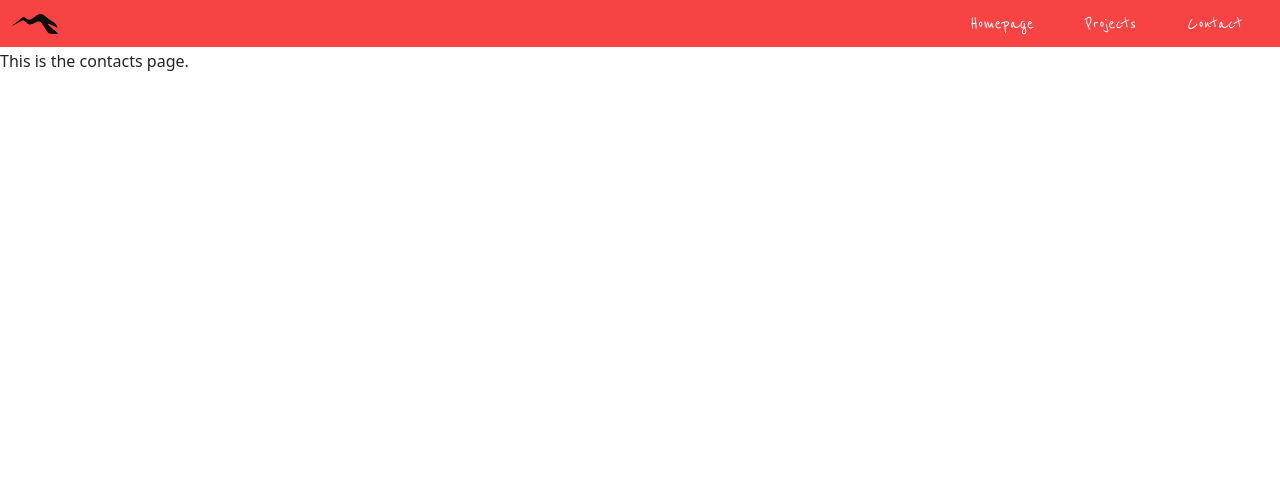
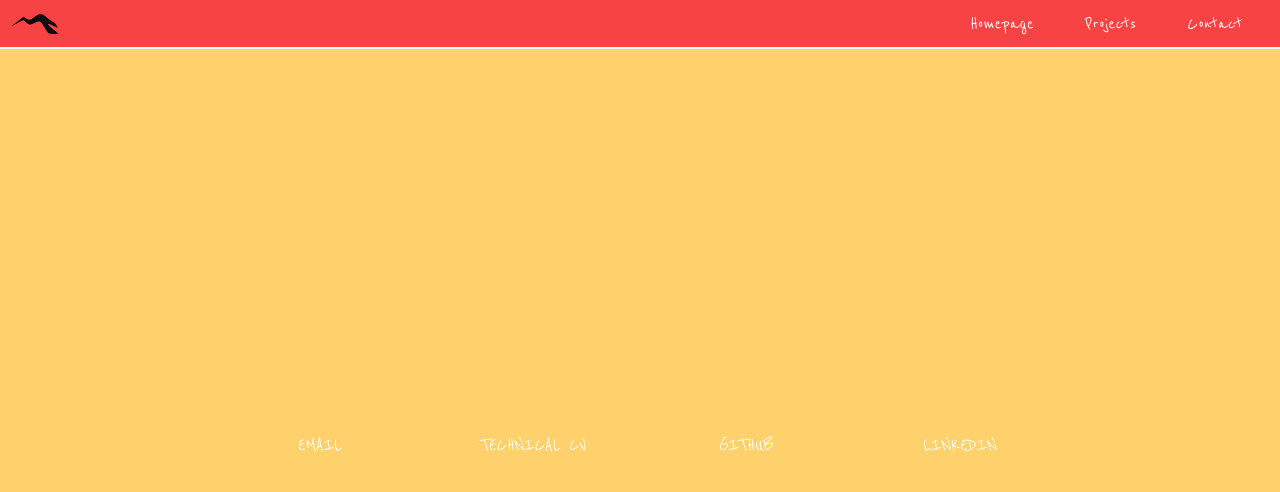
Before and after one commit to mitchjsutherland/ReactPortfolio, a React (Vite) app in the folder msreactportfolio/: page /contact in a window 1280 px wide. Shown: the top 492 px of the page. Built offline with nearby package versions, Linux system fonts and the light colour scheme.

Commit message:
Minor updates. Will follow up with tutor session on dynamic mapping

```diff
--- a/msreactportfolio/src/App.css
+++ b/msreactportfolio/src/App.css
@@ -110,6 +110,11 @@ a:-webkit-any-link {
 
 #hp-nav-home:hover, #hp-nav-projects:hover , #hp-nav-contact:hover {
   color: #FFD16C;
+}
+
+#navbarNavAltMarkup {
+  justify-content: flex-end;
+  /* display: inline-flex; */
 }
 
 
@@ -284,3 +289,26 @@ a:-webkit-any-link {
 
 
 /* CONTACT -------------------------------------------- */
+
+.maincontact {
+  background-color: #FFD16C;
+  width: 100vw;
+  height: 100vh;
+  margin: 0;
+  z-index: -1;
+}
+
+.contactbody {
+  width: 100vw;
+  height: 100vh;
+  margin: 0;
+}
+
+
+
+.contact-buttons h5 {
+  font-family: "Reenie Beanie", cursive;
+  font-weight: 400;
+  font-style: normal;
+  color: white;
+}
--- a/msreactportfolio/src/Contact.jsx
+++ b/msreactportfolio/src/Contact.jsx
@@ -1,9 +1,25 @@
 import React from 'react'
+
 
 function Contact() {
     return (
-        <div>
-            <p>This is the contacts page.</p>
+        <div className=" maincontact">
+            <div className="d-flex align-items-center justify-content-center text-center contactbody">
+                <div className="row col-8 align-items-center justify-content-center text-center contact-buttons">
+                    <div className="col">
+                        <h5>EMAIL</h5>
+                    </div>
+                    <div className="col">
+                        <h5>TECHNICAL CV</h5>
+                    </div>
+                    <div className="col">
+                        <h5>GITHUB</h5>
+                    </div>
+                    <div className="col">
+                        <h5>LINKEDIN</h5>
+                    </div>
+                </div>
+            </div>
         </div>
     )
 };
--- a/msreactportfolio/src/Header.jsx
+++ b/msreactportfolio/src/Header.jsx
@@ -6,19 +6,17 @@ function Header() {
         <>
             <nav className="navbar navbar-expand-lg customNav">
                 <div className="container-fluid">
-                    {/* <a className="navbar-brand" href="#"><img src={MCLogo} id="navIcon"></img></a> */}
                     <Link to ="/"><img className="navbar-brand" src={MCLogo} id="navIcon" /></Link>
-
 
                     <button className="navbar-toggler" type="button" data-bs-toggle="collapse" data-bs-target="#navbarNavAltMarkup" aria-controls="navbarNavAltMarkup" aria-expanded="false" aria-label="Toggle navigation">
                         <span className="navbar-toggler-icon"></span>
                     </button>
-                    <div className="collapse navbar-collapse custom-nav-links" id="navbarNavAltMarkup">
+
+                    <div className="collapse navbar-collapse" id="navbarNavAltMarkup">
                         <div className="navbar-nav">
-                            <Link to = "/"><a className="nav-link active hp-nav-link" id="hp-nav-home" aria-current="page" href="#">Homepage</a></Link>
+                            <Link to = "/"><a className="nav-link active- nav-link hp-nav-link" id="hp-nav-home" aria-current="page" href="#">Homepage</a></Link>
                             <Link to = "/projects"><a className="nav-link hp-nav-link" id="hp-nav-projects" href="#">Projects</a></Link>
                             <Link to = "/contact"><a className="nav-link hp-nav-link" id="hp-nav-contact" href="#">Contact</a></Link>
-                            {/* <a className="nav-link disabled" aria-disabled="true">Disabled</a> */}
                         </div>
                     </div>
                 </div>
--- a/msreactportfolio/src/Projects.jsx
+++ b/msreactportfolio/src/Projects.jsx
@@ -1,6 +1,6 @@
 import React from 'react'
 import Project from './Project.jsx';
-import projects from './projects.json';
+import projects from './projects-data.json';
 
 function Projects() {
 
@@ -20,29 +20,29 @@ function Projects() {
                             </div>
                         </div>
                         <div className = "project-info">
-                            <h2>Project Name</h2>
-                            <h3>Project Description</h3>
+                            {/* <h2>Project Name</h2>
+                            <h3>Project Description</h3> */}
                         </div>
                     </div>
                     <div className="col-md-6 col-sm-12 project-container d-flex">
 
                         <div className="projects-wrapper">
 
-                                {/* {projects.map((project) => {
-                                    console.log("Mapping project:", project); // Log to check if data is received
+
+                                {/* CANNOT UNDERSTAND WHY THIS WON'T RENDER! ------------------------------------------- */}
+                                {/* {projects-data.map((project) => {
                                     return (
                                         <div key={project.id} className="col-4">
                                             <Project
                                                 title={project.title}
-                                                app-url={project.app-url}
-                                                repo-url={project.repo-url}
-                                                image={project.image}
+                                                app_url={project.app_url}
+                                                repo_url={project.repo_url}
                                             />
                                         </div>
                                     );
                                 })} */}
 
-                            <div className="row project-list-main">
+                                <div className="row project-list-main">
 
                                 <div className="col-4">
                                     <div id="simple-list-example" className="d-flex flex-column gap-2 simple-list-example-scrollspy text-center">
@@ -55,16 +55,18 @@ function Projects() {
                                 </div>
                                 <div className="col-8">
                                     <div data-bs-spy="scroll" data-bs-target="#simple-list-example" data-bs-offset="0" data-bs-smooth-scroll="true" className="scrollspy-example" tabindex="0">
-                                    {/* <Project title={project.title} app-url={project.app-url} repo-url={project.repo-url} image={project.image} /> */}
-
+                                    {/* <Project title={project.title} app-url={project.app-url} repo-url={project.repo-url} /> */}
+                                    <h4 id="simple-list-item-2">Item 1</h4>
+                                    <p>It pains me to say...
+                                    </p>
                                     <h4 id="simple-list-item-2">Item 2</h4>
-                                    <p>...</p>
+                                    <p>that I could not</p>
                                     <h4 id="simple-list-item-3">Item 3</h4>
-                                    <p>...</p>
+                                    <p>work out</p>
                                     <h4 id="simple-list-item-4">Item 4</h4>
-                                    <p>...</p>
+                                    <p>how to get these dynamic components</p>
                                     <h4 id="simple-list-item-5">Item 5</h4>
-                                    <p>...</p>
+                                    <p>moving :'( YET!</p>
                                     </div>
                                 </div>
                             </div>
```
Also changed, not shown: msreactportfolio/src/projects-data.json (renamed from msreactportfolio/src/projects.json).
